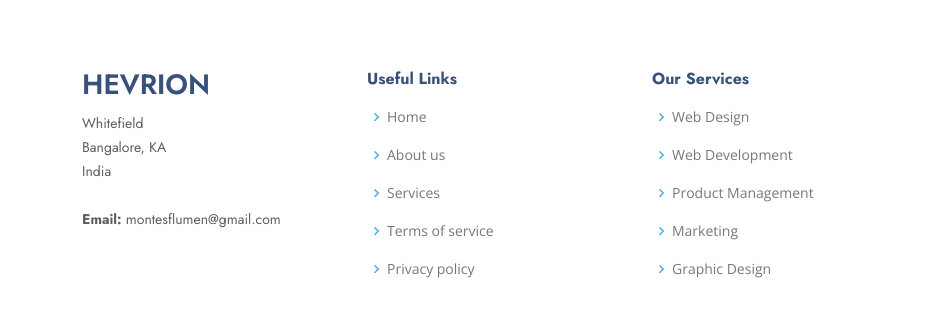
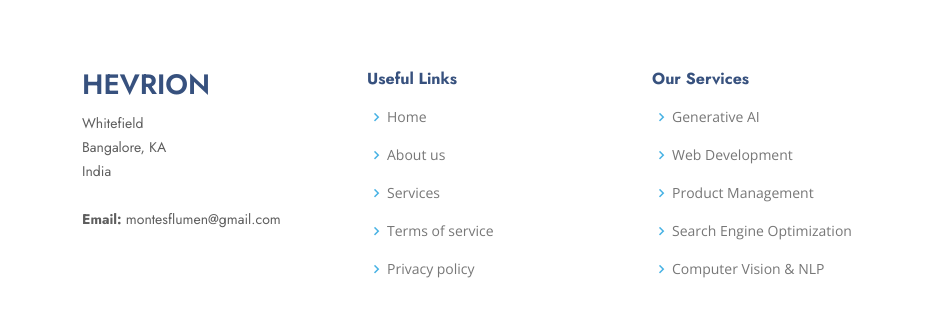
Before and after one commit to hariharancse11/hevrion_web, a plain HTML site: page index.html in a window 1280 px wide. Shown: the part 5072-5398 px from the top of the page, 0-932 px from the left. Drawn offline with nearby package versions, Linux system fonts and the light colour scheme.

Commit message:
Update index.html

```diff
--- a/index.html
+++ b/index.html
@@ -784,11 +784,11 @@
           <div class="col-lg-3 col-md-6 footer-links">
             <h4>Our Services</h4>
             <ul>
-              <li><i class="bx bx-chevron-right"></i> <a href="#">Web Design</a></li>
+              <li><i class="bx bx-chevron-right"></i> <a href="#">Generative AI</a></li>
               <li><i class="bx bx-chevron-right"></i> <a href="#">Web Development</a></li>
               <li><i class="bx bx-chevron-right"></i> <a href="#">Product Management</a></li>
-              <li><i class="bx bx-chevron-right"></i> <a href="#">Marketing</a></li>
-              <li><i class="bx bx-chevron-right"></i> <a href="#">Graphic Design</a></li>
+              <li><i class="bx bx-chevron-right"></i> <a href="#">Search Engine Optimization</a></li>
+              <li><i class="bx bx-chevron-right"></i> <a href="#">Computer Vision & NLP</a></li>
             </ul>
           </div>
 
```
